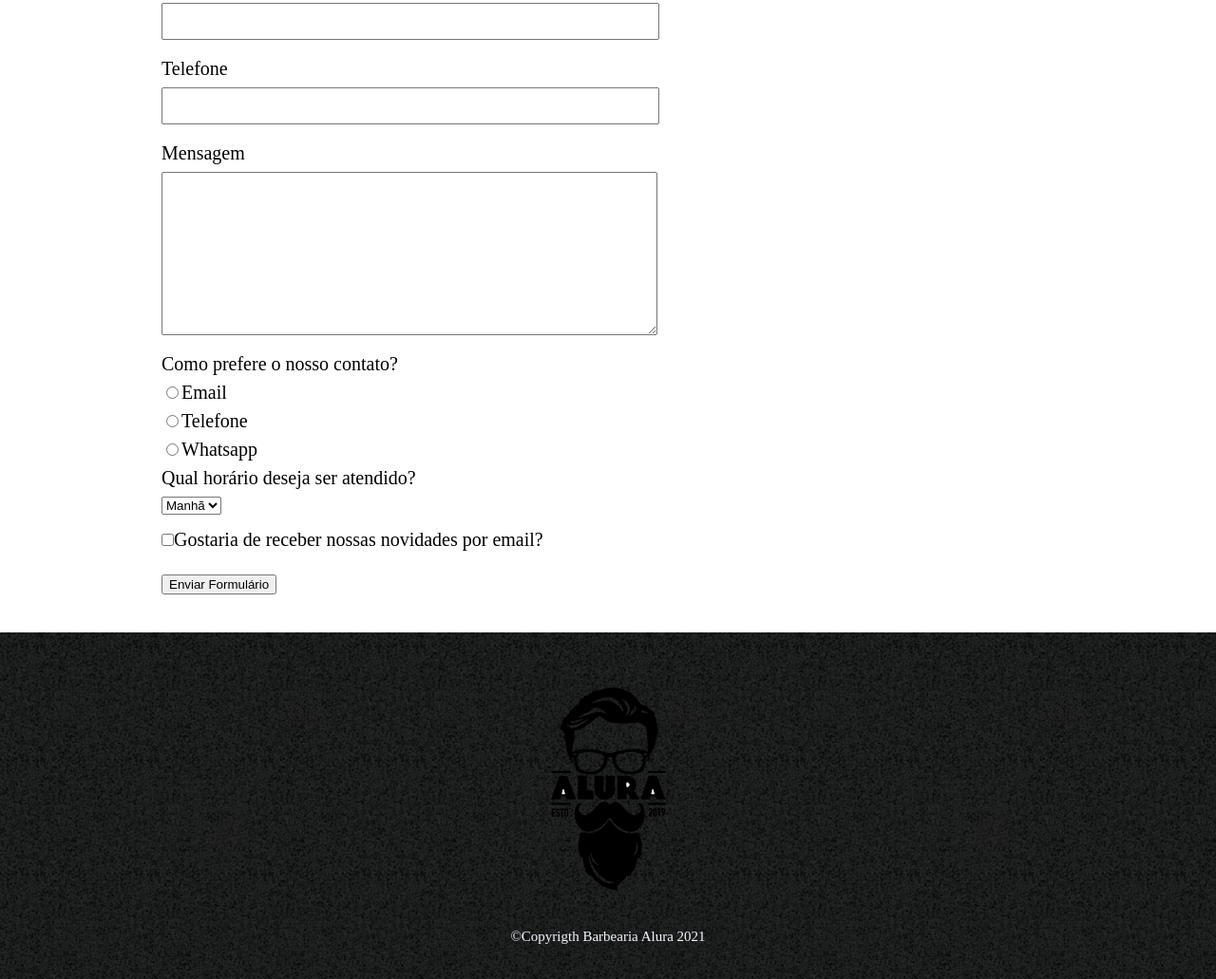
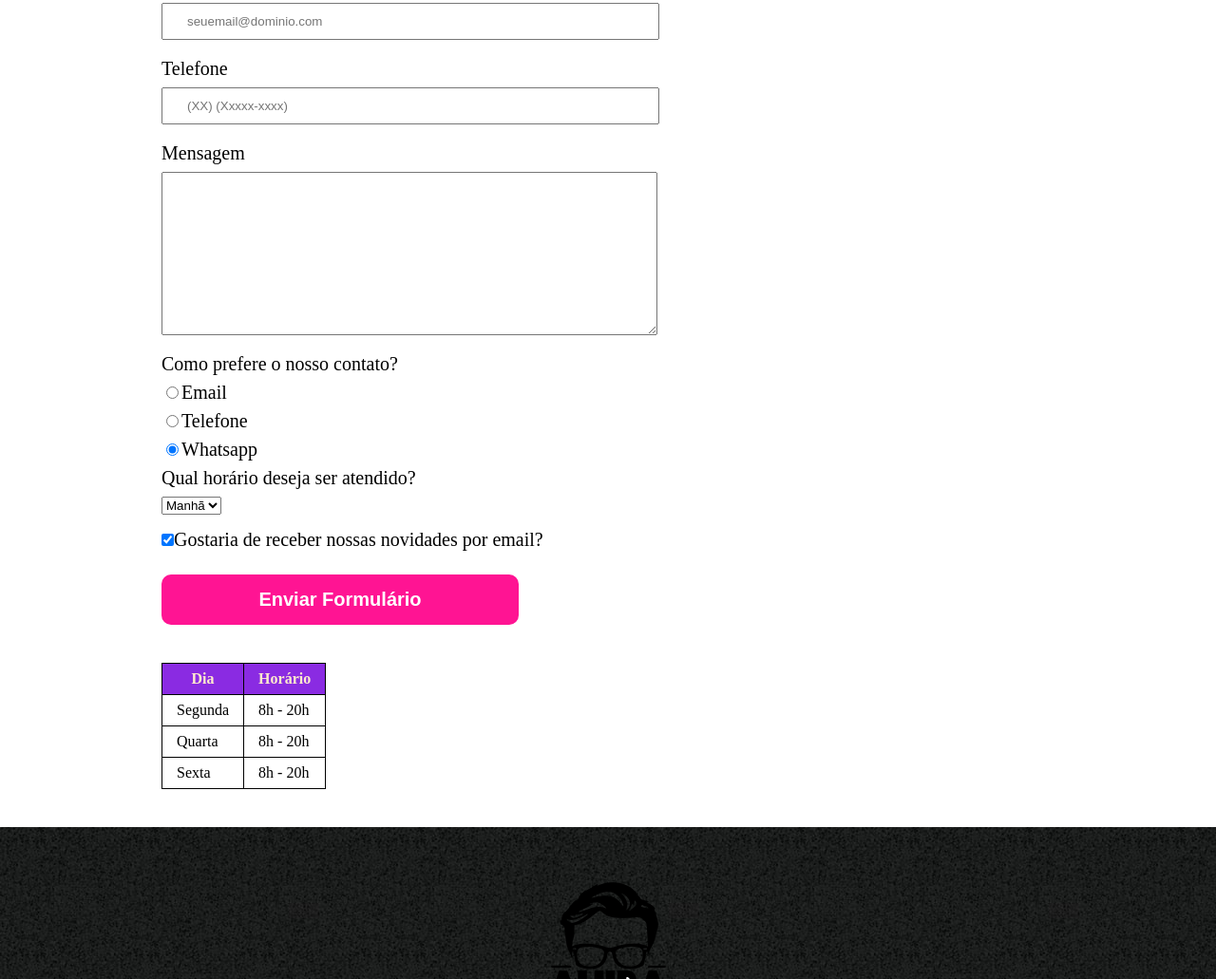
Before and after one commit to Mpase01/Aprendendo-HTML-e-CSS, a plain HTML site: page Aprendendo-HTML-CSS-Alura/Parte 1/Contato.html in a window 1280 px wide. Shown: the part 449-1480 px from the top of the page at 95% size. Drawn offline with Linux system fonts and the light colour scheme.

Commit message:
fim modulo 3

```diff
--- a/Aprendendo-HTML-CSS-Alura/Parte 1/Contato.html
+++ b/Aprendendo-HTML-CSS-Alura/Parte 1/Contato.html
@@ -11,7 +11,7 @@
     <body>
         <header>
             <div class="Menu">
-                <h1><img src="Imagens/logo-branco.png" alt="logo" class="logo"></h1>
+                <h1><img src="Imagens/logo-branco.png" alt="Logo da Barbearia" class="logo"></h1>
                 <h2></h2>
 
                 <nav>
@@ -27,39 +27,64 @@
         <main>
             <form action="#">
                 <label for="nameC">Nome Completo</label>
-                <input type="text" id="NomeC" class="input-padrao">
+                <input type="text" id="NomeC" class="input-padrao" required>
 
                 <label for="Email">Insira o E-mail</label>
-                <input type="text" id="e-mail"class="input-padrao">
+                <input type="email" id="e-mail"class="input-padrao" required placeholder="seuemail@dominio.com" >
 
                 <label for="telefone">Telefone</label>
-                <input type="text" id="ntelefone"class="input-padrao">
+                <input type="tel" id="ntelefone"class="input-padrao" required placeholder="(XX) (Xxxxx-xxxx)">
 
                 <label for="mensagem"> Mensagem</label>
-                <textarea  id="mensagem" cols="30" rows="10" class="input-padrao"></textarea>
+                <textarea  id="mensagem" cols="30" rows="10" class="input-padrao" required></textarea>
 
-                <div>
-                    <p>Como prefere o nosso contato?</p>
+                <fieldset>
+                    <legend>Como prefere o nosso contato?</legend>
                     <label for="radio-email"><input type="radio" name="contato" value="email">Email</label>
 
                     <label for="radio-telefone"><input type="radio" name="contato" id="telefone">Telefone</label>
 
-                    <label for="radio-whatsapp"><input type="radio" name="contato" value="whatsapp" id="Wpp">Whatsapp</label>
-                </div>
+                    <label for="radio-whatsapp"><input type="radio" name="contato" value="whatsapp" id="Wpp" checked>Whatsapp</label>
+                </fieldset>
 
-                <div>
-                    <p>Qual horário deseja ser atendido?</p>
+                <fieldset>
+                    <legend>Qual horário deseja ser atendido?</legend>
                     <select name="" id="">
                         <option value="">Manhã</option>
                         <option value="">Tarde</option>
                         <option value="">Noite</option>
                     </select>
-                </div>
+                </fieldset>
 
-                <label><input type="checkbox" class="checkbox">Gostaria de receber nossas novidades por email?</label>
+                <label><input type="checkbox" class="checkbox" checked>Gostaria de receber nossas novidades por email?</label>
 
-                <input type="submit" value="Enviar Formulário">
+                <input type="submit" value="Enviar Formulário" class="enviar">
             </form>
+
+            <table>
+                <thead>
+                    <tr>
+                        <th>Dia</th>
+                        <th>Horário</th>
+                    </tr>
+                </thead>
+
+                <tbody>
+                    <tr>
+                        <td>Segunda</td>
+                        <td>8h - 20h</td>
+                    </tr>
+                    <tr>
+                        <td>Quarta</td>
+                        <td>8h - 20h</td>
+                    </tr>
+                    <tr>
+                        <td>Sexta</td>
+                        <td>8h - 20h</td>
+                    </tr>
+                </tbody>
+            </table>
+
         </main>
 
         <footer>
--- a/Aprendendo-HTML-CSS-Alura/Parte 1/style.css
+++ b/Aprendendo-HTML-CSS-Alura/Parte 1/style.css
@@ -81,7 +81,7 @@ form {
     margin: 40px 0;
 }
 
-form label, form p {
+form label, form legend {
     display: block;
     font-size: 20px;
     margin: 0 0 10px;
@@ -97,3 +97,36 @@ form label, form p {
 .checkbox {
     margin: 20px 0;
 }
+
+.enviar {
+    width: 40%;
+    padding: 15px 0;
+    background-color:deeppink;
+    color: white;
+    font-weight: bold;
+    font-size: 20px;
+    border: none;
+    border-radius: 10px;
+    transition: 1s all;
+    cursor: pointer;
+}
+
+.enviar:hover {
+    background-color: rgb(246, 250, 0);
+    transform: scale(1.2);
+}
+
+table {
+    margin: 20px 0 40px ;
+}
+
+thead {
+    background-color: blueviolet;
+    color: blanchedalmond;
+    font-weight: bold;
+}
+
+td, th {
+    border: 1px solid black;
+    padding: 8px 15px ;
+}
```
